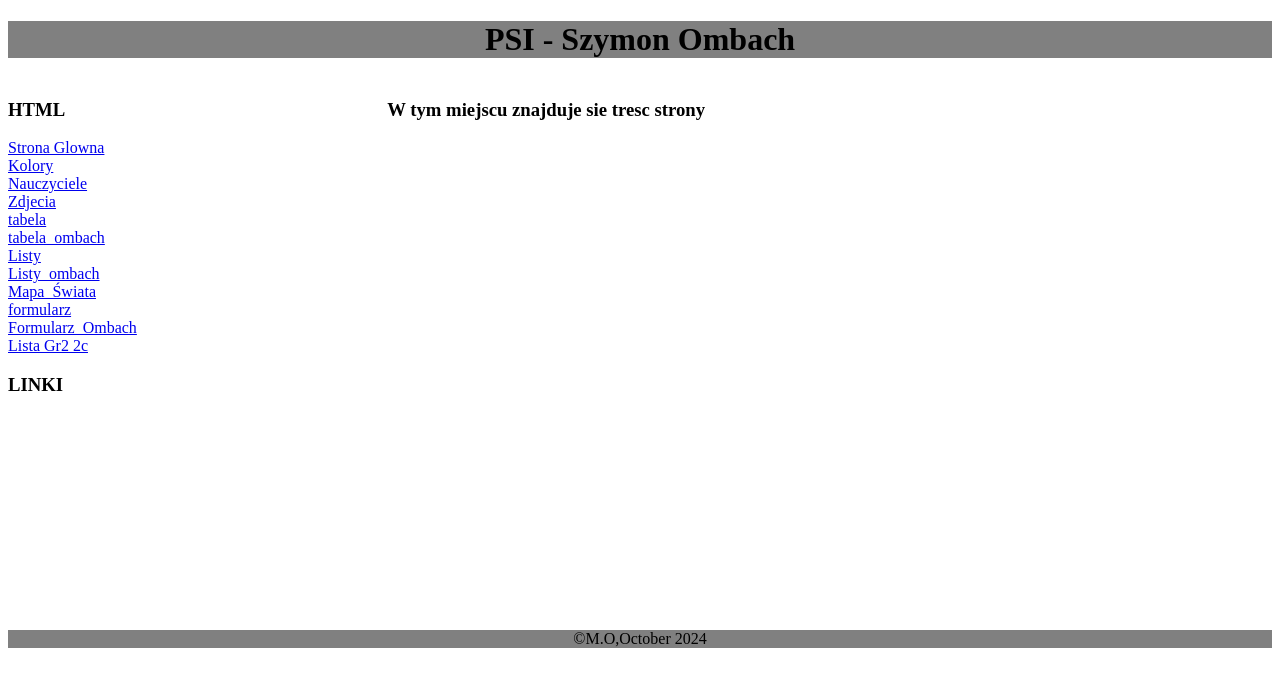
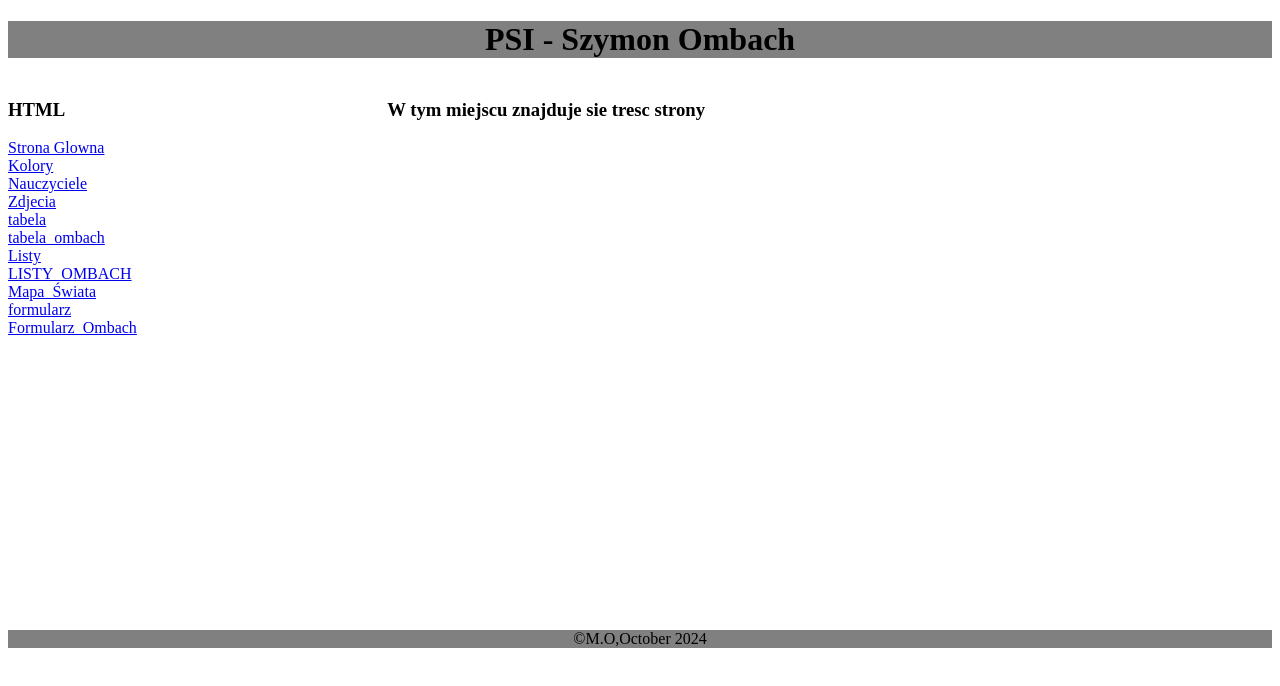
Before and after one commit to Ombach/ombach.github.io, a plain HTML site: page index.html in a window 1280 px wide. Drawn offline with Linux system fonts and the light colour scheme.

Commit message:
Add files via upload

```diff
--- a/index.html
+++ b/index.html
@@ -18,12 +18,10 @@
 		<a href="tabela.html"> tabela </a> </br>
 		<a href="tabela_ombach.html"> tabela_ombach </a> </br>
 		<a href="Listy.html"> Listy </a> </br>
-		<a href="Listy_ombach.html"> Listy_ombach </a> </br>
+		<a href="Listy_ombach.html"> LISTY_OMBACH </a> </br>
 		<a href="Mapa_Świata.html"> Mapa_Świata </a> </br>
 		<a href="Formularz.html"> formularz </a> </br>
 		<a href="Formularz_Ombach.html"> Formularz_Ombach </a> </br>
-		<a href="doc/Lista_grupy_II_w_2c.docx" target="new"> Lista Gr2 2c </a> </br>
-		<h3>LINKI</h3>
 
 </div>
 <div style="float:right;width:70%;">
```
Also changed, not shown: LISTY_OMBACH.html (+1 -1 lines), tabela_ombach.html (+1 -1 lines).
